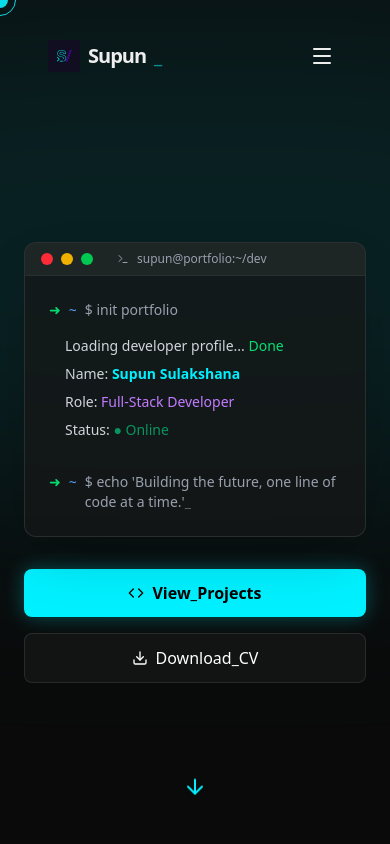
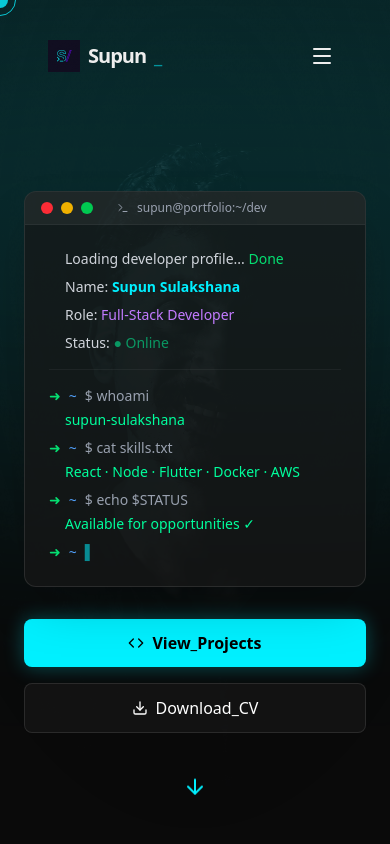
Before and after one commit to supuns2001/my-portfolio, a React (Vite) app: page / in a window 390 px wide. Shown: the top 844 px of the page. Built offline with nearby package versions, Linux system fonts and the light colour scheme.

Commit message:
Update Hero.jsx

```diff
--- a/src/components/Hero.jsx
+++ b/src/components/Hero.jsx
@@ -1,27 +1,111 @@
 import { motion, useScroll, useTransform } from "framer-motion";
 import { ArrowDown, Download, Terminal, Code } from "lucide-react";
 import { useRef, useState, useEffect } from "react";
+import toast from "react-hot-toast";
 
+// ─── Sequential Terminal Component ───────────────────────────────────────────
+// Properly cleans up all intervals/timeouts on unmount. Types commands one by
+// one, reveals output, then loops back after a short pause.
+const terminalCommands = [
+    { prompt: "$ whoami",         output: "supun-sulakshana" },
+    { prompt: "$ cat skills.txt", output: "React · Node · Flutter · Docker · AWS" },
+    { prompt: "$ echo $STATUS",   output: "Available for opportunities ✓" },
+];
 
-const TypewriterText = ({ text, delay = 0 }) => {
-    const [displayedText, setDisplayedText] = useState("");
+const SequentialTerminal = () => {
+    const [lines, setLines] = useState([]);
+    const [currentCmd, setCurrentCmd] = useState(0);
+    const [phase, setPhase] = useState("typing"); // "typing" | "revealing" | "pausing"
+    const [typedText, setTypedText] = useState("");
 
     useEffect(() => {
-        const timeout = setTimeout(() => {
+        const timers = [];
+        const cmd = terminalCommands[currentCmd];
+
+        if (phase === "typing") {
             let i = 0;
             const interval = setInterval(() => {
-                setDisplayedText(text.substring(0, i + 1));
                 i++;
-                if (i > text.length) clearInterval(interval);
-            }, 50);
-            return () => clearInterval(interval);
-        }, delay);
-        return () => clearTimeout(timeout);
-    }, [text, delay]);
+                setTypedText(cmd.prompt.substring(0, i));
+                if (i >= cmd.prompt.length) {
+                    clearInterval(interval);
+                    const t = setTimeout(() => setPhase("revealing"), 300);
+                    timers.push(t);
+                }
+            }, 45);
+            timers.push(interval);
+        }
 
-    return <span>{displayedText}</span>;
+        if (phase === "revealing") {
+            const t = setTimeout(() => {
+                setLines(prev => [...prev, { prompt: cmd.prompt, output: cmd.output }]);
+                setTypedText("");
+                setPhase("pausing");
+            }, 200);
+            timers.push(t);
+        }
+
+        if (phase === "pausing") {
+            const t = setTimeout(() => {
+                const next = (currentCmd + 1) % terminalCommands.length;
+                if (next === 0) setLines([]); // reset on loop
+                setCurrentCmd(next);
+                setPhase("typing");
+            }, 1200);
+            timers.push(t);
+        }
+
+        return () => timers.forEach(t => {
+            clearInterval(t);
+            clearTimeout(t);
+        });
+    }, [phase, currentCmd]);
+
+    return (
+        <div className="space-y-2">
+            {/* Already completed lines */}
+            {lines.map((line, idx) => (
+                <div key={idx} className="space-y-1">
+                    <div className="flex gap-2">
+                        <span className="text-green-400">➜</span>
+                        <span className="text-blue-400">~</span>
+                        <span className="text-gray-400">{line.prompt}</span>
+                    </div>
+                    <div className="pl-4 text-accent font-mono text-sm">{line.output}</div>
+                </div>
+            ))}
+
+            {/* Currently typing line */}
+            <div className="flex gap-2">
+                <span className="text-green-400">➜</span>
+                <span className="text-blue-400">~</span>
+                <span className="text-gray-400">
+                    {typedText}
+                    <span className="animate-pulse text-primary">▌</span>
+                </span>
+            </div>
+        </div>
+    );
 };
 
+// ─── Smart CV Download ────────────────────────────────────────────────────────
+const handleCVDownload = async () => {
+    try {
+        const res = await fetch("/cv.pdf", { method: "HEAD" });
+        if (res.ok) {
+            window.open("/cv.pdf", "_blank");
+        } else {
+            toast("CV is being updated! Check LinkedIn for now 🚀", {
+                icon: "📄",
+                duration: 4000,
+            });
+        }
+    } catch {
+        toast.error("Something went wrong. Please try again.");
+    }
+};
+
+// ─── Hero Component ───────────────────────────────────────────────────────────
 export default function Hero() {
     const containerRef = useRef(null);
     const { scrollYProgress } = useScroll({
@@ -32,8 +116,32 @@ export default function Hero() {
     const y = useTransform(scrollYProgress, [0, 1], ["0%", "50%"]);
     const opacity = useTransform(scrollYProgress, [0, 0.5], [1, 0]);
 
-    const scrollToProjects = () => {
-        document.getElementById("projects")?.scrollIntoView({ behavior: "smooth" });
+    // ── Easter Egg: ↑↑↓↓ ──────────────────────────────────────────────────
+    const [easterEgg, setEasterEgg] = useState(false);
+    useEffect(() => {
+        const sequence = ["ArrowUp", "ArrowUp", "ArrowDown", "ArrowDown"];
+        const pressed = [];
+        const handler = (e) => {
+            pressed.push(e.key);
+            if (pressed.length > sequence.length) pressed.shift();
+            if (pressed.join(",") === sequence.join(",")) {
+                setEasterEgg(true);
+                setTimeout(() => setEasterEgg(false), 5000);
+            }
+        };
+        window.addEventListener("keydown", handler);
+        return () => window.removeEventListener("keydown", handler);
+    }, []);
+
+    // ── Robust scroll ──────────────────────────────────────────────────────
+    const scrollToSection = (id) => {
+        const el = document.querySelector(`#${id}`);
+        if (!el) return;
+        const offset = 80;
+        window.scrollTo({
+            top: el.getBoundingClientRect().top + window.scrollY - offset,
+            behavior: "smooth",
+        });
     };
 
     return (
@@ -45,13 +153,35 @@ export default function Hero() {
             {/* Tech Grid Background */}
             <div className="absolute inset-0 -z-10 bg-grid-pattern opacity-20" />
 
+            {/* Mobile-only: profile image ghost in main hero background */}
+            <div className="lg:hidden absolute inset-0 z-0 pointer-events-none overflow-hidden">
+                <img
+                    src="/profile-portrait.png"
+                    alt=""
+                    aria-hidden="true"
+                    className="absolute w-full h-full object-cover"
+                    style={{
+                        objectPosition: "center 10%",
+                        opacity: 0.12,
+                        maskImage: "radial-gradient(ellipse 80% 70% at 50% 30%, rgba(0,0,0,1) 0%, rgba(0,0,0,0.5) 55%, rgba(0,0,0,0) 100%)",
+                        WebkitMaskImage: "radial-gradient(ellipse 80% 70% at 50% 30%, rgba(0,0,0,1) 0%, rgba(0,0,0,0.5) 55%, rgba(0,0,0,0) 100%)",
+                        filter: "brightness(1.4) contrast(1.0) saturate(0.4)",
+                    }}
+                />
+                {/* Cyan edge glow */}
+                <div className="absolute inset-0 bg-gradient-to-b from-primary/8 via-transparent to-transparent" />
+            </div>
+
             {/* Ambient Glow */}
             <div className="absolute top-0 left-1/2 -translate-x-1/2 w-[1000px] h-[500px] bg-primary/10 blur-[120px] rounded-full pointer-events-none" />
 
             <motion.div style={{ y, opacity }} className="container mx-auto px-6 z-10">
                 <div className="grid grid-cols-1 lg:grid-cols-2 gap-12 lg:gap-24 items-center">
-                    {/* Terminal Content */}
+
+                    {/* ── Left: Terminal Content ── */}
                     <div className="order-2 lg:order-1">
+
+                        {/* Terminal Card */}
                         <motion.div
                             initial={{ opacity: 0, y: 20 }}
                             animate={{ opacity: 1, y: 0 }}
@@ -71,59 +201,93 @@ export default function Hero() {
 
                             {/* Terminal Body */}
                             <div className="p-6 md:p-8 font-mono text-sm md:text-base space-y-4">
-                                <div className="flex gap-2">
-                                    <span className="text-green-400">➜</span>
-                                    <span className="text-blue-400">~</span>
-                                    <span className="text-gray-400">$ init portfolio</span>
-                                </div>
-
+                                {/* Static profile info */}
                                 <div className="pl-4 space-y-2">
                                     <div className="text-gray-300">
-                                        Loading developer profile... <span className="text-green-400">Done</span>
+                                        Loading developer profile...{" "}
+                                        <span className="text-green-400">Done</span>
                                     </div>
                                     <div className="text-gray-300">
-                                        Name: <span className="text-primary font-bold">Supun Sulakshana</span>
+                                        Name:{" "}
+                                        <span className="text-primary font-bold">
+                                            Supun Sulakshana
+                                        </span>
                                     </div>
                                     <div className="text-gray-300">
-                                        Role: <span className="text-purple-400">Full-Stack Developer</span>
+                                        Role:{" "}
+                                        <span className="text-purple-400">
+                                            Full-Stack Developer
+                                        </span>
                                     </div>
                                     <div className="text-gray-300">
-                                        Status: <span className="text-accent animate-pulse">● Online</span>
+                                        Status:{" "}
+                                        <span className="text-accent animate-pulse">
+                                            ● Online
+                                        </span>
                                     </div>
                                 </div>
 
-                                <div className="flex gap-2 pt-4">
-                                    <span className="text-green-400">➜</span>
-                                    <span className="text-blue-400">~</span>
-                                    <span className="text-gray-400">$ <TypewriterText text="echo 'Building the future, one line of code at a time.'" delay={1000} /><span className="animate-pulse">_</span></span>
-                                </div>
+                                {/* Divider */}
+                                <div className="border-t border-white/5" />
+
+                                {/* Sequential typewriter commands */}
+                                <SequentialTerminal />
+
+                                {/* Easter Egg line */}
+                                {easterEgg && (
+                                    <motion.div
+                                        initial={{ opacity: 0, y: 4 }}
+                                        animate={{ opacity: 1, y: 0 }}
+                                        className="pl-4 space-y-1"
+                                    >
+                                        <div className="text-yellow-400 font-mono text-sm">
+                                            $ sudo hire supun --immediately
+                                        </div>
+                                        <div className="text-accent font-mono text-sm">
+                                            ✓ Request submitted to the universe... 🚀
+                                        </div>
+                                    </motion.div>
+                                )}
                             </div>
                         </motion.div>
 
-                        <motion.div
-                            initial={{ opacity: 0 }}
-                            animate={{ opacity: 1 }}
-                            transition={{ delay: 2.5, duration: 0.5 }}
-                            className="mt-8 flex flex-col sm:flex-row gap-4"
-                        >
-                            <button
-                                onClick={scrollToProjects}
-                                className="px-8 py-3 bg-primary text-black rounded-lg font-mono font-bold hover:bg-primary/90 transition-all flex items-center justify-center gap-2 group shadow-[0_0_20px_rgba(0,240,255,0.3)] hover:shadow-[0_0_30px_rgba(0,240,255,0.5)]"
+                        {/* CTA Buttons — staggered spring entrance */}
+                        <div className="mt-8 flex flex-col sm:flex-row gap-4">
+                            <motion.button
+                                initial={{ opacity: 0, y: 20 }}
+                                animate={{ opacity: 1, y: 0 }}
+                                transition={{ delay: 1.2, type: "spring", stiffness: 200 }}
+                                whileHover={{
+                                    scale: 1.05,
+                                    boxShadow: "0 0 30px rgba(0,240,255,0.55)",
+                                }}
+                                whileTap={{ scale: 0.97 }}
+                                onClick={() => scrollToSection("projects")}
+                                className="px-8 py-3 bg-primary text-black rounded-lg font-mono font-bold hover:bg-primary/90 transition-colors flex items-center justify-center gap-2 shadow-[0_0_20px_rgba(0,240,255,0.3)] cursor-pointer"
                             >
                                 <Code className="w-4 h-4" />
                                 View_Projects
-                            </button>
-                            <a
-                                href="/cv.pdf"
-                                className="px-8 py-3 glass text-white rounded-lg font-mono font-medium hover:bg-white/10 transition-all flex items-center justify-center gap-2 border border-white/10 hover:border-primary/50"
+                            </motion.button>
+
+                            <motion.button
+                                initial={{ opacity: 0, y: 20 }}
+                                animate={{ opacity: 1, y: 0 }}
+                                transition={{ delay: 1.4, type: "spring", stiffness: 200 }}
+                                whileHover={{
+                                    scale: 1.03,
+                                    borderColor: "rgba(0,240,255,0.5)",
+                                }}
+                                whileTap={{ scale: 0.97 }}
+                                onClick={handleCVDownload}
+                                className="px-8 py-3 glass text-white rounded-lg font-mono font-medium hover:bg-white/10 transition-all flex items-center justify-center gap-2 border border-white/10 cursor-pointer"
                             >
                                 <Download className="w-4 h-4" />
                                 Download_CV
-                            </a>
-                        </motion.div>
+                            </motion.button>
+                        </div>
                     </div>
 
-                    {/* Hero Image / Tech Visualization */}
+                    {/* ── Right: Desktop Profile Image ── */}
                     <motion.div
                         initial={{ opacity: 0, x: 50 }}
                         animate={{ opacity: 1, x: 0 }}
@@ -136,8 +300,10 @@ export default function Hero() {
                                 alt="Supun Sulakshana"
                                 className="object-cover w-full h-full mix-blend-screen transition-transform duration-700 hover:scale-105"
                                 style={{
-                                    WebkitMaskImage: "radial-gradient(45% 60% at 58% 38%, rgba(0,0,0,1) 25%, rgba(0,0,0,0) 100%)",
-                                    maskImage: "radial-gradient(45% 60% at 58% 38%, rgba(0,0,0,1) 25%, rgba(0,0,0,0) 100%)",
+                                    WebkitMaskImage:
+                                        "radial-gradient(45% 60% at 58% 38%, rgba(0,0,0,1) 25%, rgba(0,0,0,0) 100%)",
+                                    maskImage:
+                                        "radial-gradient(45% 60% at 58% 38%, rgba(0,0,0,1) 25%, rgba(0,0,0,0) 100%)",
                                     filter: "brightness(0.95) contrast(1.15)",
                                 }}
                             />
@@ -150,8 +316,9 @@ export default function Hero() {
             <motion.div
                 initial={{ opacity: 0 }}
                 animate={{ opacity: 1 }}
-                transition={{ delay: 3, duration: 1 }}
-                className="absolute bottom-10 left-1/2 -translate-x-1/2 animate-bounce"
+                transition={{ delay: 2.2, duration: 1 }}
+                className="absolute bottom-10 left-1/2 -translate-x-1/2 animate-bounce cursor-pointer"
+                onClick={() => scrollToSection("about")}
             >
                 <ArrowDown className="w-6 h-6 text-primary" />
             </motion.div>
```
